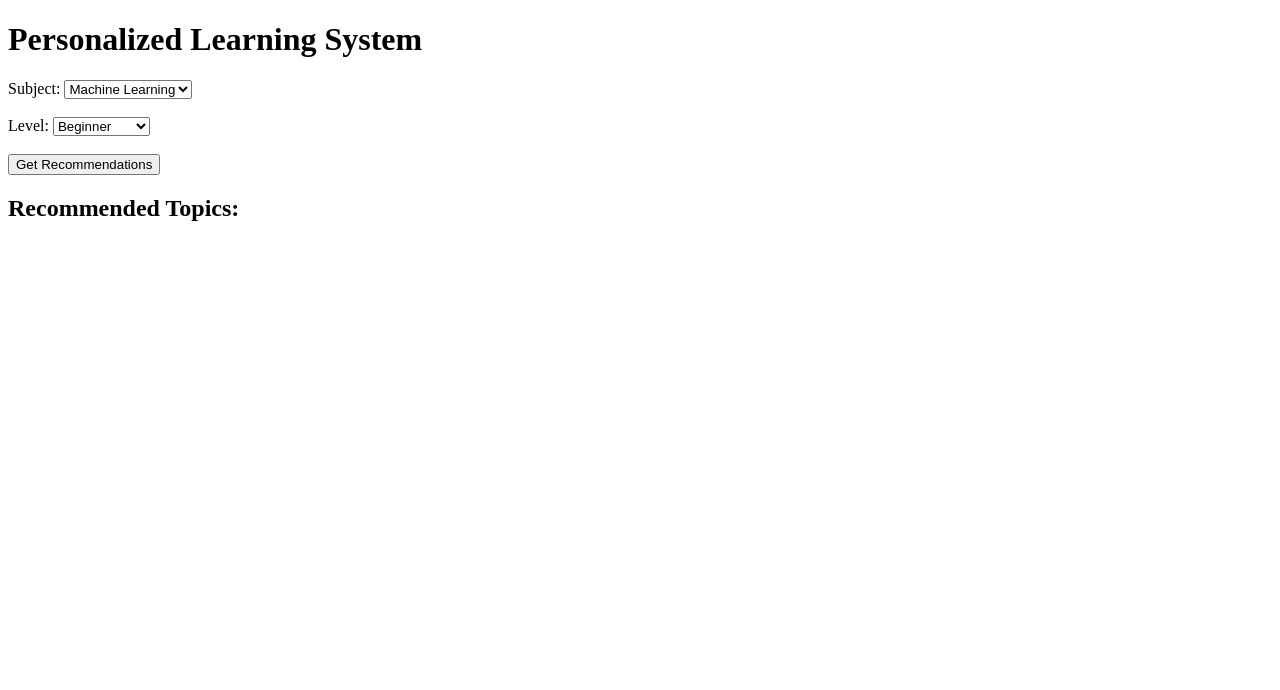
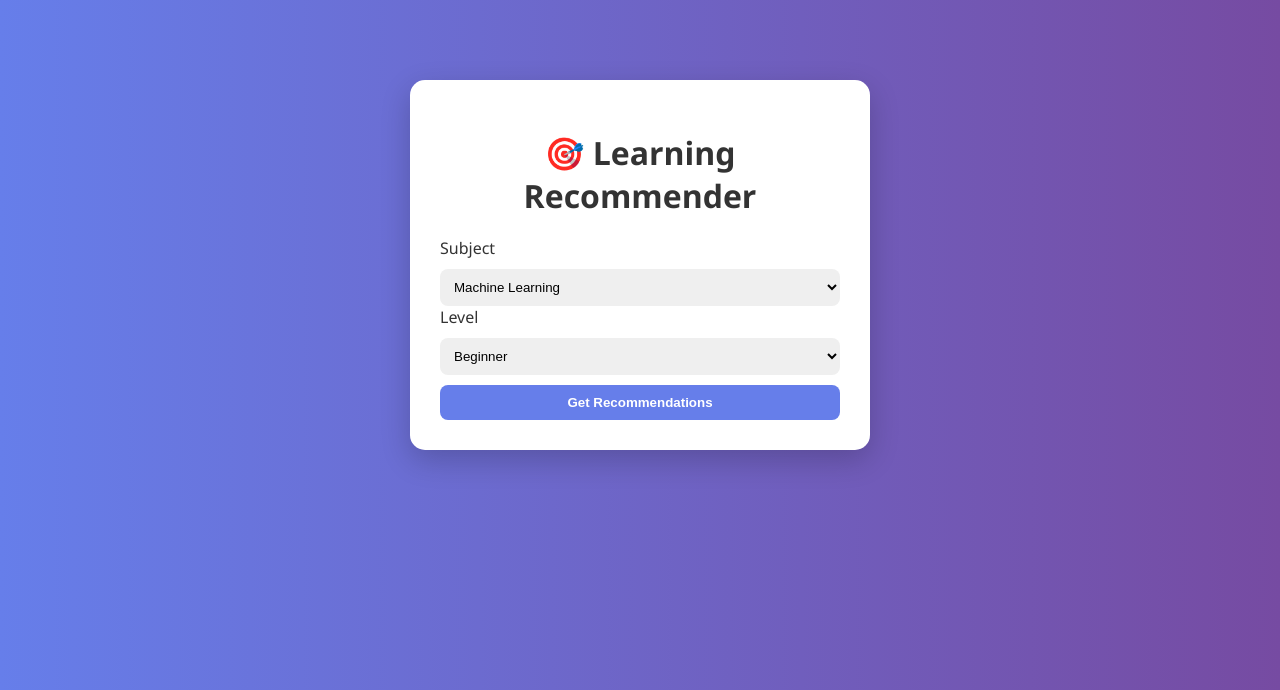
Before and after one commit to priyadarsinimanisha/learning-recommender, a Flask app: page / in a window 1280 px wide. Shown: the top 690 px of the page. Run offline with Flask 3, Linux system fonts and the light colour scheme.

Commit message:
final UI + fixes

```diff
--- a/app.py
+++ b/app.py
@@ -10,10 +10,13 @@ def home():
     if request.method == "POST":
         subject = request.form.get("subject")
         level = request.form.get("level")
-        results = recommend(subject, level)
+
+        if subject and level:
+            results = recommend(subject, level)
 
     return render_template("index.html", results=results)
 
 
+# Run locally
 if __name__ == "__main__":
-    app.run()
+    app.run(debug=True)
--- /dev/null
+++ b/static/style.css
@@ -0,0 +1,48 @@
+body {
+    font-family: 'Segoe UI', sans-serif;
+    background: linear-gradient(to right, #667eea, #764ba2);
+    margin: 0;
+    padding: 0;
+    color: #fff;
+}
+
+.container {
+    width: 400px;
+    margin: 80px auto;
+    background: white;
+    padding: 30px;
+    border-radius: 15px;
+    color: #333;
+    box-shadow: 0px 10px 30px rgba(0,0,0,0.2);
+}
+
+h1 {
+    text-align: center;
+    margin-bottom: 20px;
+}
+
+select, button {
+    width: 100%;
+    padding: 10px;
+    margin-top: 10px;
+    border-radius: 8px;
+    border: none;
+}
+
+button {
+    background: #667eea;
+    color: white;
+    cursor: pointer;
+    font-weight: bold;
+}
+
+button:hover {
+    background: #5a67d8;
+}
+
+.result {
+    margin-top: 20px;
+    background: #f7f7f7;
+    padding: 10px;
+    border-radius: 8px;
+}
--- a/templates/index.html
+++ b/templates/index.html
@@ -2,33 +2,34 @@
 <html>
 <head>
     <title>Learning Recommender</title>
+    <link rel="stylesheet" href="{{ url_for('static', filename='style.css') }}">
 </head>
 <body>
 
-<h1>Personalized Learning System</h1>
+<div class="container">
+
+    <h1>🎯 Learning Recommender</h1>
 
     <form method="POST">
-    <label>Subject:</label>
+        <label>Subject</label>
         <select name="subject">
             <option value="ML">Machine Learning</option>
             <option value="DSA">DSA</option>
         </select>
 
-    <br><br>
-
-    <label>Level:</label>
+        <label>Level</label>
         <select name="level">
             <option value="Beginner">Beginner</option>
             <option value="Intermediate">Intermediate</option>
             <option value="Advanced">Advanced</option>
         </select>
 
-    <br><br>
-
         <button type="submit">Get Recommendations</button>
     </form>
 
-<h2>Recommended Topics:</h2>
+    {% if results %}
+        <div class="result">
+            <h3>Recommended Topics:</h3>
             <ul>
                 {% for item in results %}
                     <li>
@@ -37,6 +38,10 @@
                     </li>
                 {% endfor %}
             </ul>
+        </div>
+    {% endif %}
+
+</div>
 
 </body>
 </html>
```
Lines whose indentation alone changed are shown as unchanged.
